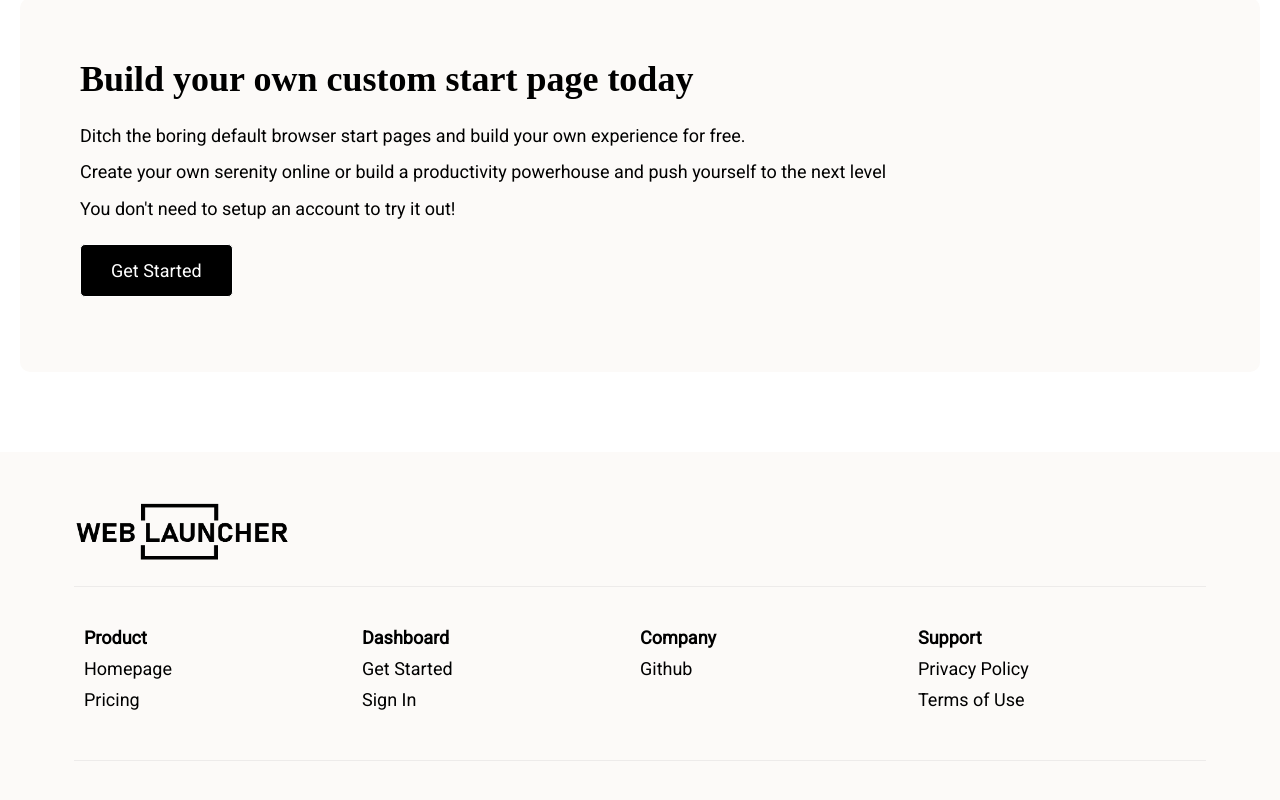
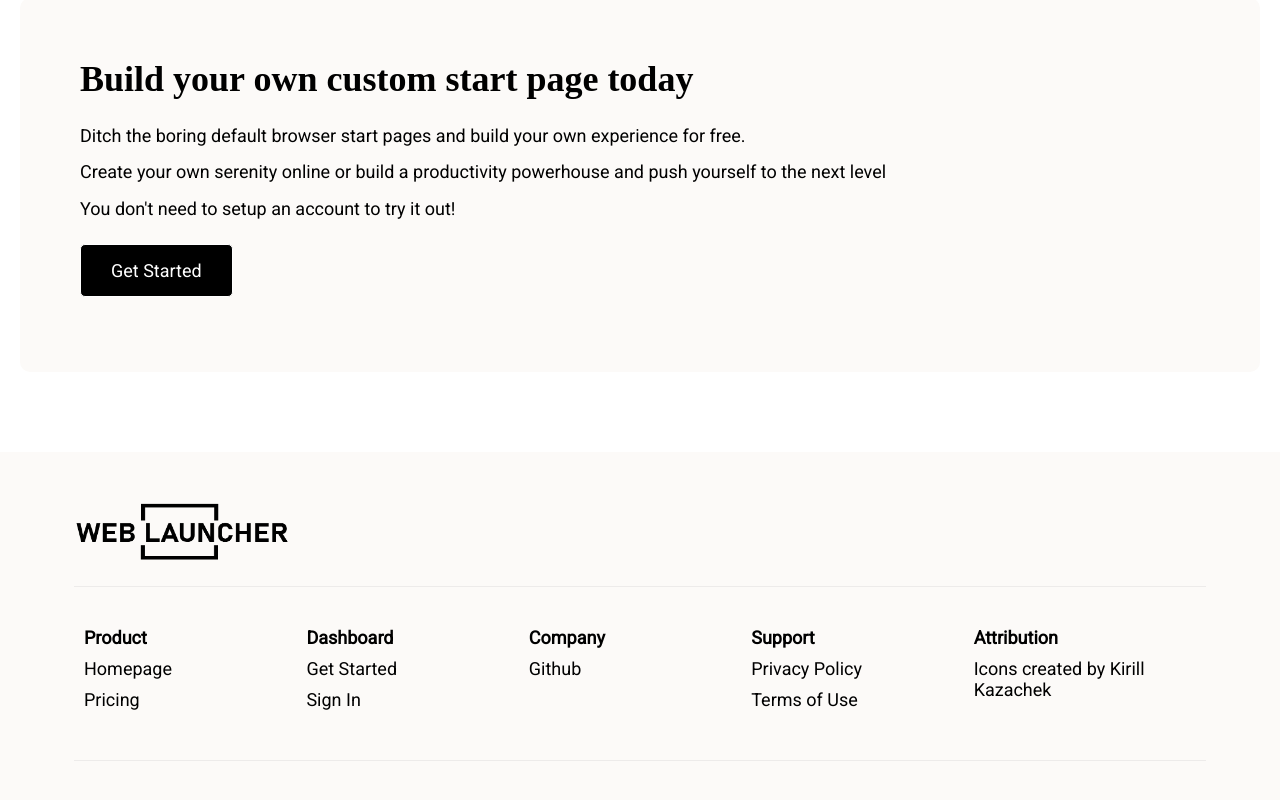
Before and after one commit to web-launcher-online/marketing_frontend, a Nuxt app: page / in a window 1280 px wide. Shown: the part 3765-4565 px from the top of the page. Built offline with nearby package versions, Linux system fonts and the light colour scheme; a web font is replaced by a local one.

Commit message:
Add Icon Attribution

```diff
--- a/components/Footer.vue
+++ b/components/Footer.vue
@@ -47,6 +47,14 @@
           <nuxt-link to="/terms">
             Terms of Use
           </nuxt-link>
+        </div>
+
+        <div class="c-footer-category">
+          <h5>
+            <span>Attribution</span>
+          </h5>
+
+          <a href="https://www.flaticon.com/free-icons/sidebar" title="sidebar icons">Icons created by Kirill Kazachek</a>
         </div>
       </div>
     </div>
```
